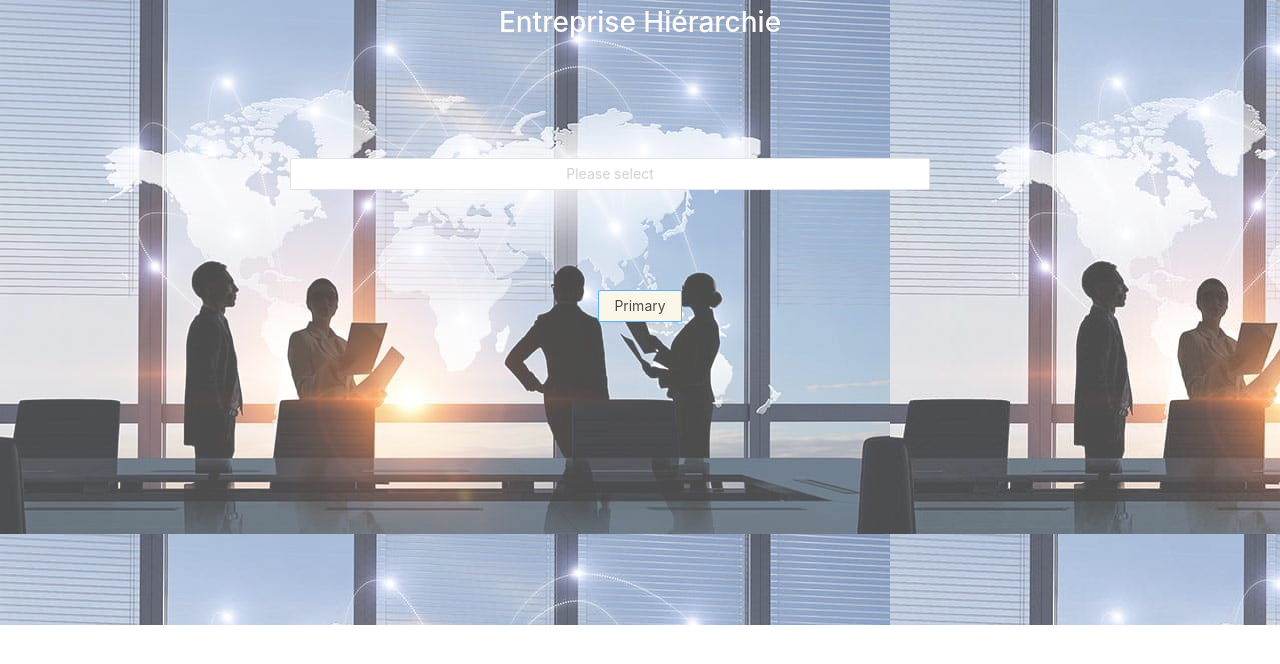
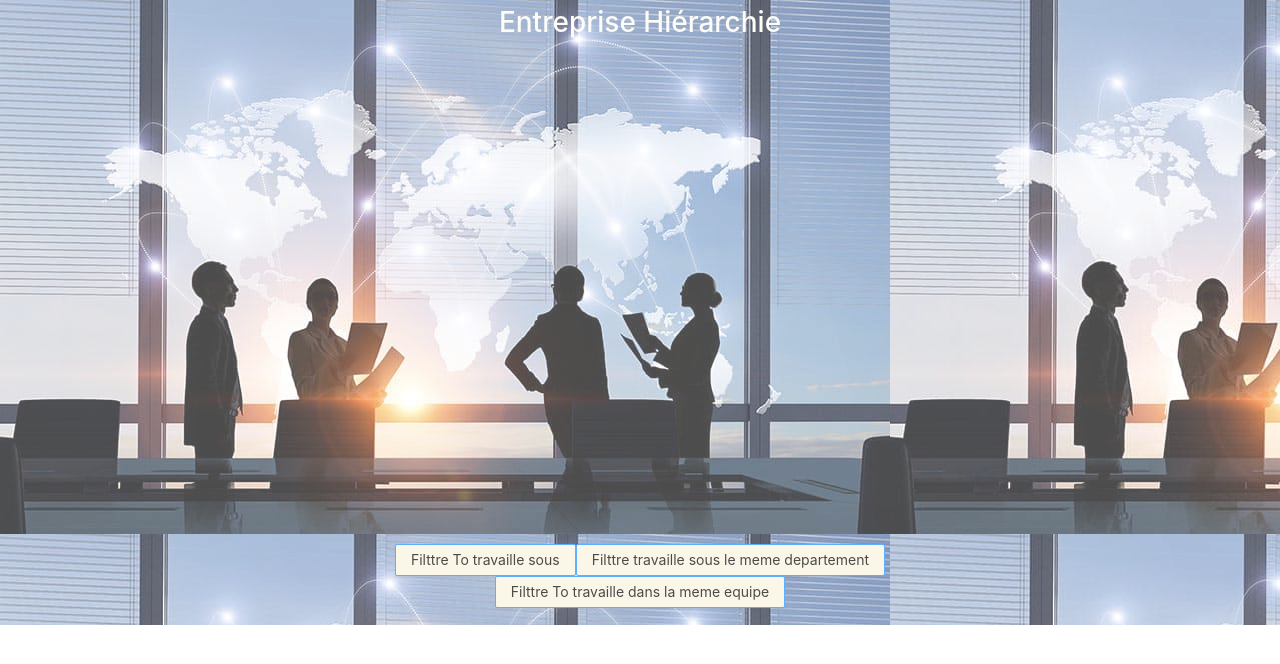
Before and after one commit to yazidam/OWL_Frontend, a React (Create React App) app: page / in a window 1280 px wide. Shown: the top 664 px of the page. Built offline with nearby package versions, Linux system fonts and the light colour scheme.

Commit message:
Adding home page

```diff
--- a/package.json
+++ b/package.json
@@ -8,6 +8,7 @@
     "@testing-library/user-event": "^12.1.10",
     "antd": "^4.16.13",
     "react": "^17.0.2",
+    "react-bootstrap": "^1.6.4",
     "react-dom": "^17.0.2",
     "react-router-dom": "^5.3.0",
     "react-scripts": "4.0.3",
--- a/src/App.css
+++ b/src/App.css
@@ -1,5 +1,9 @@
 .App {
   text-align: center;
+}
+.home {
+  text-align: center;
+  margin: 500px 290px;
 }
 
 .App-logo {
--- a/src/App.js
+++ b/src/App.js
@@ -1,10 +1,13 @@
 import "./App.css";
 import { BrowserRouter as Router, Route } from "react-router-dom";
 import Travaillesous from "./Screens/Travaillesous";
+import Home from "./Screens/Home";
+
 function App() {
   return (
     <Router>
-      <Route path="/" component={Travaillesous} />
+      <Route path="/travaillesous" component={Travaillesous} />
+      <Route path="/" exact component={Home} />
     </Router>
   );
 }
--- /dev/null
+++ b/src/Screens/Home.js
@@ -0,0 +1,57 @@
+import React from "react";
+import entro from "../images/entro.jpg";
+import { Button } from "antd";
+import { Container, Row, Col } from "react-bootstrap";
+const Home = ({ history }) => {
+  const Totravaillesous = () => {
+    history.push("/travaillesous");
+  };
+  return (
+    <>
+      <div
+        style={{
+          backgroundImage: `url(${entro})`,
+          width: "100%",
+          opacity: 0.7,
+          height: "625px",
+          position: "absolute",
+        }}
+      >
+        <h1 className="App" style={{ color: "#FEFBF3" }}>
+          Entreprise Hiérarchie
+        </h1>
+        <div className="home">
+          <Button
+            type="primary"
+            onClick={Totravaillesous}
+            ghost
+            to="/travaillesous"
+            style={{ backgroundColor: "#F9F3DF", color: "black" }}
+          >
+            Filttre To travaille sous
+          </Button>
+          <Button
+            type="primary"
+            onClick={Totravaillesous}
+            ghost
+            to="/travaillesous"
+            style={{ backgroundColor: "#F9F3DF", color: "black" }}
+          >
+            Filttre travaille sous le meme departement
+          </Button>
+          <Button
+            type="primary"
+            onClick={Totravaillesous}
+            ghost
+            to="/travaillesous"
+            style={{ backgroundColor: "#F9F3DF", color: "black" }}
+          >
+            Filttre To travaille dans la meme equipe
+          </Button>
+        </div>
+      </div>
+    </>
+  );
+};
+
+export default Home;
--- a/src/Screens/Travaillesous.js
+++ b/src/Screens/Travaillesous.js
@@ -25,7 +25,7 @@ const Travaillesous = () => {
     <>
       <div
         style={{
-          backgroundImage: `url(${entro})`,
+          // backgroundImage: `url(${entro})`,
           width: "100%",
           opacity: 0.7,
           height: "625px",
```
Also changed, not shown: 1 other file (tests, documents, lock files or other folders).
